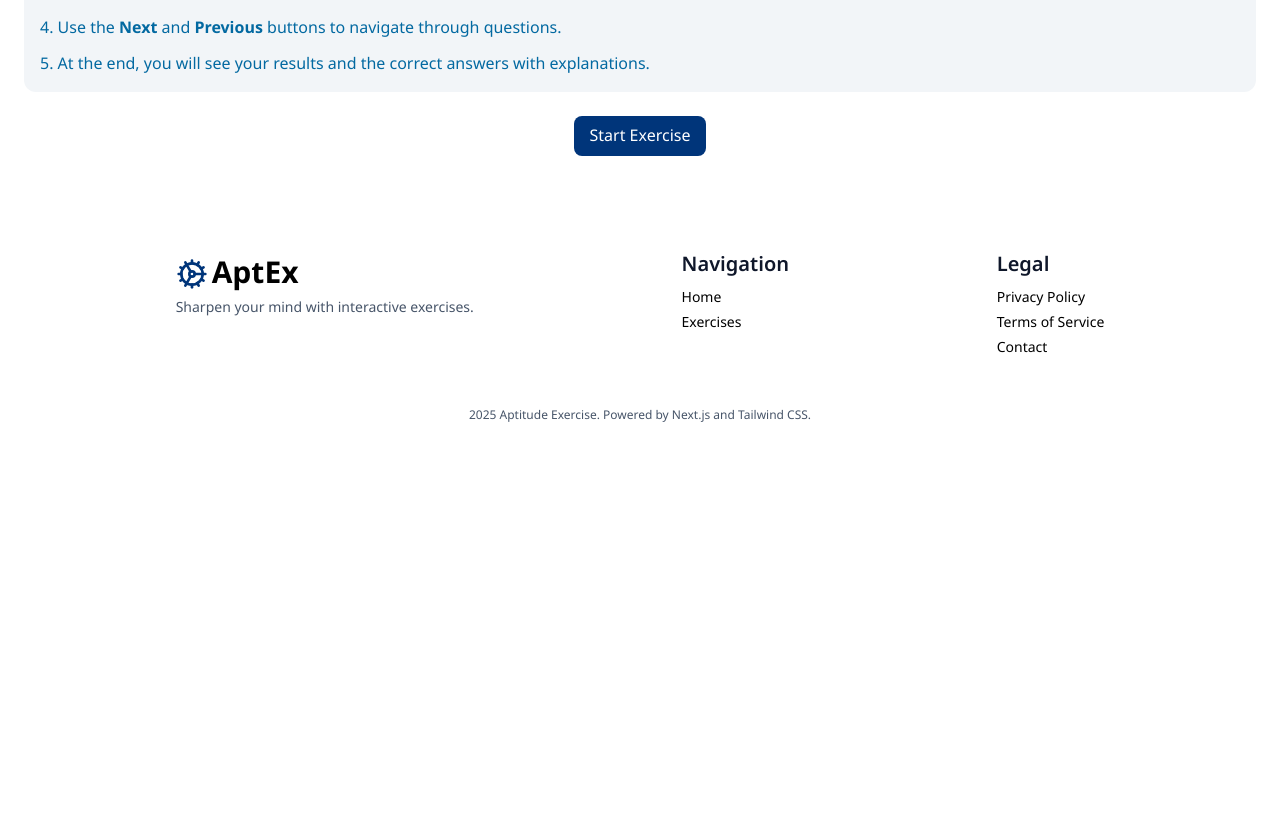
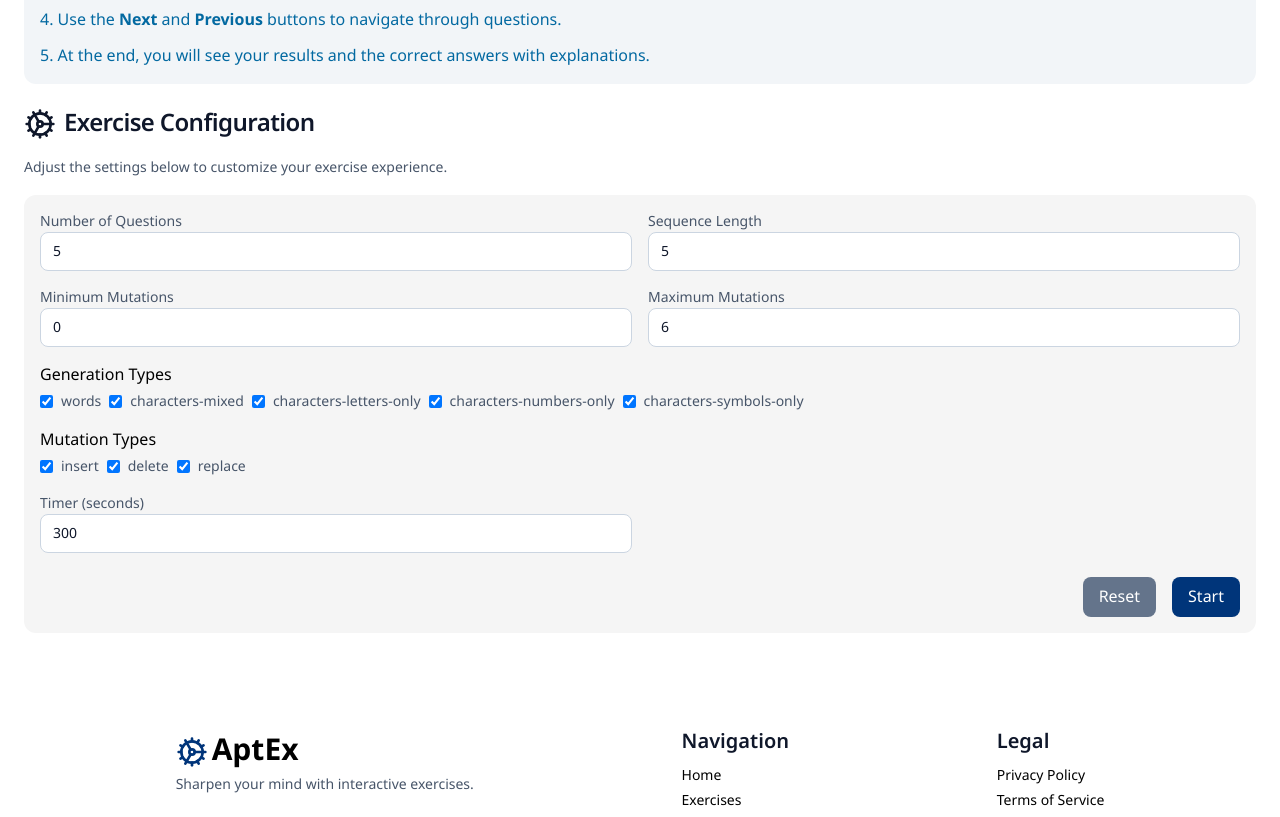
Before and after one commit to Hambaiki/pwk-apt-front, a Next.js app: page /exercises/comparison in a window 1280 px wide. Shown: the part 722-1539 px from the top of the page. Before the commit the page ends 1170 px from the top, so only its background shows below. Built offline with nearby package versions, Linux system fonts and the light colour scheme.

Commit message:
Various updates (WIP)

```diff
--- a/src/app/(root)/exercises/comparison/page.tsx
+++ b/src/app/(root)/exercises/comparison/page.tsx
@@ -1,6 +1,5 @@
 "use client";
 
-import { Card, Button } from "@/components/ui";
 import { Breadcrumb, BreadcrumbItem } from "@/components/navgiation/Breadcrumb";
 import {
   HeaderCard,
@@ -8,45 +7,27 @@ import {
   HeaderCardTitle,
 } from "@/components/content/HeaderCard";
 import HowToCard from "@/components/exercise/comparison/HowToCard";
+import MainSection from "@/components/content/MainSection";
+import ConfigurerForm from "@/components/exercise/comparison/ConfigurerForm";
 
-import { GenerationType, MutationType } from "@/types/exercises/comparison";
+import { generateSearchParams } from "@/libs/router";
 
-import { Info } from "lucide-react";
+import { Config } from "@/types/exercises/comparison";
+
+import { Cog, Info } from "lucide-react";
 
 import { useRouter } from "next/navigation";
-import Link from "next/link";
-import MainSection from "@/components/content/MainSection";
+import { Card } from "@/components/ui";
 
 export default function ComparisonExerciseMainPage() {
   const router = useRouter();
 
-  function handleStart(e: React.FormEvent<HTMLFormElement>) {
-    e.preventDefault();
-
-    const generationTypes = Object.values(GenerationType);
-    const mutationTypes = Object.values(MutationType);
-
-    const formData = new FormData(e.currentTarget);
-
-    const configs = {
-      count: formData.get("count"),
-      length: formData.get("length"),
-      minMutation: formData.get("minMutation"),
-      maxMutation: formData.get("maxMutation"),
-      generationTypes: generationTypes.filter((type) =>
-        formData.getAll("generationTypes").includes(type)
-      ),
-      mutationTypes: mutationTypes.filter((type) =>
-        formData.getAll("mutationTypes").includes(type)
-      ),
-      timer: formData.get("timer"),
-    };
-
-    // const params = new URLSearchParams(searchParams);
-    // Object.entries(configs).forEach(([key, value]) => {
-    //   params.set(key, String(value));
-    // });
-    // router.push(`/exercises/comparison/questions?${params.toString()}`);
+  function handleStart(config: Config) {
+    const uniqueKey = Math.random().toString(36).substring(2, 10);
+    const searchParams = generateSearchParams({
+      config: JSON.stringify({ ...config, key: uniqueKey }),
+    });
+    router.push(`/exercises/comparison/questions?${searchParams.toString()}`);
   }
 
   return (
@@ -65,7 +46,7 @@ export default function ComparisonExerciseMainPage() {
         </HeaderCardDescription>
       </HeaderCard>
 
-      <div>
+      <div className="space-y-4">
         <h2 className="mb-4 flex items-center gap-2">
           <Info className="w-8 h-8" />
           Introduction
@@ -76,14 +57,22 @@ export default function ComparisonExerciseMainPage() {
           instructions carefully and select the correct option for each
           question.
         </p>
+        <HowToCard />
       </div>
 
-      <HowToCard />
-
-      <div className="mx-auto">
-        <Link href="/exercises/comparison/questions">
-          <Button>Start Exercise</Button>
-        </Link>
+      <div className="space-y-4">
+        <h2 className="flex items-center gap-2">
+          <Cog size={32} />
+          Exercise Configuration
+        </h2>
+        <p>Adjust the settings below to customize your exercise experience.</p>
+        <Card>
+          <ConfigurerForm
+            onSubmit={(configs) => {
+              handleStart({ key: "<unique_key>", ...configs });
+            }}
+          />
+        </Card>
       </div>
     </MainSection>
   );
--- a/src/app/(root)/exercises/comparison/questions/page.tsx
+++ b/src/app/(root)/exercises/comparison/questions/page.tsx
@@ -1,7 +1,7 @@
 "use client";
 
 import { ComparisonExerciseCard } from "@/components/exercise/comparison/ComparisionExerciseCard";
-import ConfigurerCard from "@/components/exercise/comparison/ConfigurerCard";
+import ConfigurerForm from "@/components/exercise/comparison/ConfigurerForm";
 import HowToCard from "@/components/exercise/comparison/HowToCard";
 import MainSection from "@/components/content/MainSection";
 import { Button, Card, Modal } from "@/components/ui";
@@ -10,6 +10,7 @@ import { ModalContent, ModalHeader } from "@/components/ui/Modal";
 import {
   comparisonAnswers,
   defaultComparisonOptions,
+  defaultConfig,
 } from "@/constants/exercises/comparison";
 import { generateComparisonExercise } from "@/libs/exercises/comparison";
 
@@ -17,20 +18,28 @@ import { Choice } from "@/types/exercises";
 import {
   Comparison,
   ComparisonGeneratorOptions,
+  Config,
 } from "@/types/exercises/comparison";
+
 import { CircleQuestionMark, Pause, Play } from "lucide-react";
 
 import { useState } from "react";
 
-export default function ComparisonExerciseQuestionPage() {
-  const [isConfigOpen, setIsConfigOpen] = useState<boolean>(false);
+interface ComparisonExerciseQuestionPageProps {
+  searchParams: { [key: string]: string | string[] | undefined };
+}
+
+export default function ComparisonExerciseQuestionPage({
+  searchParams,
+}: ComparisonExerciseQuestionPageProps) {
+  const config = searchParams.config
+    ? (JSON.parse(searchParams.config as string) as Config)
+    : defaultConfig;
+
   const [isViewingHelp, setIsViewingHelp] = useState<boolean>(false);
 
   const [isComplete, setIsComplete] = useState<boolean>(false);
   const [questionIndex, setQuestionIndex] = useState<number>(0);
-  const [questionList, setQuestionList] = useState<
-    { question: Comparison; answer: Choice | undefined }[] | undefined
-  >();
 
   const handleStart = (
     configs: ComparisonGeneratorOptions & { timer: number }
@@ -40,25 +49,30 @@ export default function ComparisonExerciseQuestionPage() {
 
     const questions = generateComparisonExercise({ ...configs });
 
-    setQuestionList(questions.map((q) => ({ question: q, answer: undefined })));
+    return questions.map((q) => ({ question: q, answer: undefined }));
   };
 
   const handleEnd = () => {
     setIsComplete(true);
   };
 
+  const questionList: {
+    question: Comparison;
+    answer: undefined | Choice;
+  }[] = handleStart(config);
+
   return (
     <MainSection className="gap-6">
       <Card>
         <div className="flex gap-3">
-          <Button
+          {/* <Button
             variant="primary"
             disabled={questionList !== undefined}
             onClick={() => handleStart(defaultComparisonOptions)}
           >
             <Play width={16} height={16} className="mr-2" />
             Start
-          </Button>
+          </Button> */}
           <Button
             variant="error"
             disabled={isComplete}
@@ -73,15 +87,6 @@ export default function ComparisonExerciseQuestionPage() {
           </Button>
         </div>
       </Card>
-
-      <Modal isOpen={isConfigOpen} onClose={() => setIsConfigOpen(false)}>
-        <ModalContent>
-          <ModalHeader>
-            <h3 className="text-2xl font-semibold">Configure Exercise</h3>
-          </ModalHeader>
-          <ConfigurerCard onSubmit={handleStart} />
-        </ModalContent>
-      </Modal>
 
       {!isComplete && questionList && questionList.length > 0 && (
         <ComparisonExerciseCard
@@ -104,12 +109,12 @@ export default function ComparisonExerciseQuestionPage() {
             setQuestionIndex((prev) => Math.max(prev - 1, 0));
           }}
           onAnswer={(choice) => {
-            setQuestionList((prev) => {
-              if (!prev) return prev;
-              const newList = [...prev];
-              newList[questionIndex].answer = choice as Choice;
-              return newList;
-            });
+            // setQuestionList((prev) => {
+            //   if (!prev) return prev;
+            //   const newList = [...prev];
+            //   newList[questionIndex].answer = choice as Choice;
+            //   return newList;
+            // });
           }}
         />
       )}
--- a/src/app/(root)/exercises/scanning/page.tsx
+++ b/src/app/(root)/exercises/scanning/page.tsx
@@ -9,6 +9,8 @@ import {
 } from "@/components/content/HeaderCard";
 import MainSection from "@/components/content/MainSection";
 import ShapeItem from "@/components/exercise/scanning/ShapeItem";
+
+import { generateSearchParams } from "@/libs/router";
 
 import { Config } from "@/types/exercises/scanning";
 
@@ -22,8 +24,6 @@ import { Play, Info, Cog, RefreshCcw } from "lucide-react";
 
 import React, { useState } from "react";
 import { useRouter } from "next/navigation";
-
-import { generateSearchParams } from "@/libs/router";
 
 const ScanningExercisePage = () => {
   const router = useRouter();
--- a/src/components/exercise/QuestionButton.tsx
+++ b/src/components/exercise/QuestionButton.tsx
@@ -7,8 +7,8 @@ const optionButtonVariants = cva(
     variants: {
       variant: {
         default:
-          "border-secondary-200 hover:bg-primary-50 hover:border-primary-300",
-        selected: "bg-primary-50 border-primary-400",
+          "border-secondary-200 bg-white hover:bg-primary-50 hover:border-primary-300",
+        selected: "bg-primary-100 border-primary-400",
         correct: "bg-success-50 border-success-300 text-success-700",
         wrong: "bg-error-50 border-error-300 text-error-700",
       },
--- a/src/components/exercise/QuestionCard.tsx
+++ b/src/components/exercise/QuestionCard.tsx
@@ -1,4 +1,6 @@
 import { ReactNode } from "react";
+
+import { Card } from "@/components/ui";
 
 interface QuestionCardProps {
   title: string;
@@ -18,7 +20,7 @@ export const QuestionCard = ({
   footer,
 }: QuestionCardProps) => {
   return (
-    <div className="bg-white rounded-xl p-4 space-y-4">
+    <Card className="space-y-4">
       {/* Header */}
       <div className="bg-primary-500 text-white p-4 rounded-lg mb-6">
         <div className="flex justify-between items-center">
@@ -47,6 +49,6 @@ export const QuestionCard = ({
 
       {/* Footer Actions */}
       {footer && <div className="flex gap-3">{footer}</div>}
-    </div>
+    </Card>
   );
 };
--- a/src/components/exercise/comparison/ConfigurerCard.tsx
+++ b/src/components/exercise/comparison/ConfigurerForm.tsx
@@ -10,11 +10,11 @@ import {
 
 import { useState } from "react";
 
-interface ConfigurerCardProps {
+interface ConfigurerFormProps {
   onSubmit: (configs: ComparisonGeneratorOptions & { timer: number }) => void;
 }
 
-export default function ConfigurerCard({ onSubmit }: ConfigurerCardProps) {
+export default function ConfigurerForm({ onSubmit }: ConfigurerFormProps) {
   const [configs, setConfigs] = useState<
     ComparisonGeneratorOptions & { timer: number }
   >(defaultComparisonOptions);
@@ -145,7 +145,7 @@ export default function ConfigurerCard({ onSubmit }: ConfigurerCardProps) {
           Reset
         </Button>
         <Button type="submit" variant="primary">
-          Apply
+          Start
         </Button>
       </div>
     </form>
--- a/src/constants/exercises/comparison.ts
+++ b/src/constants/exercises/comparison.ts
@@ -12,6 +12,7 @@ import {
 import { Choice } from "@/types/exercises";
 import {
   ComparisonGeneratorOptions,
+  Config,
   GenerationOptions,
   GenerationType,
   MutationOptions,
@@ -123,3 +124,8 @@ export const defaultComparisonOptions: ComparisonGeneratorOptions & {
   mutationTypes: Object.values(MutationType),
   timer: 300,
 };
+
+export const defaultConfig: Config = {
+  key: "default",
+  ...defaultComparisonOptions,
+};
--- a/src/types/exercises/comparison.ts
+++ b/src/types/exercises/comparison.ts
@@ -52,3 +52,8 @@ export interface ComparisonGeneratorOptions {
   generationTypes: GenerationType[];
   mutationTypes: MutationType[];
 }
+
+export interface Config extends ComparisonGeneratorOptions {
+  key: string;
+  timer: number;
+}
```
Also changed, not shown: src/components/exercise/scanning/ScanningExerciseCard.tsx (+16 -4 lines).
